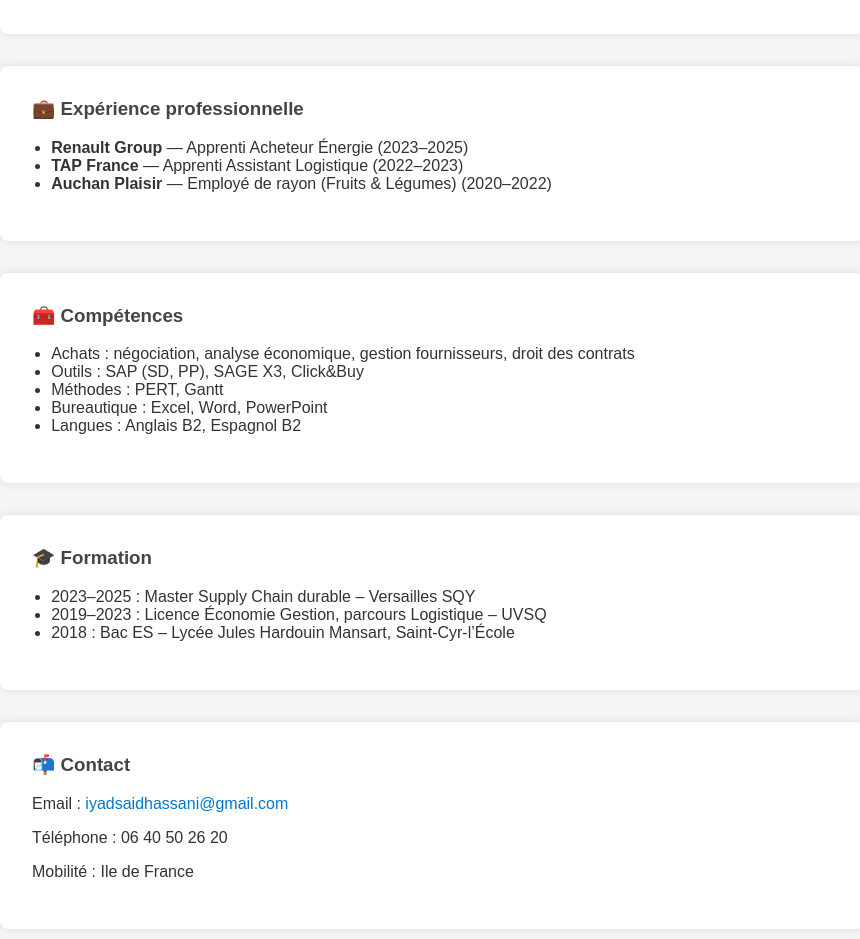
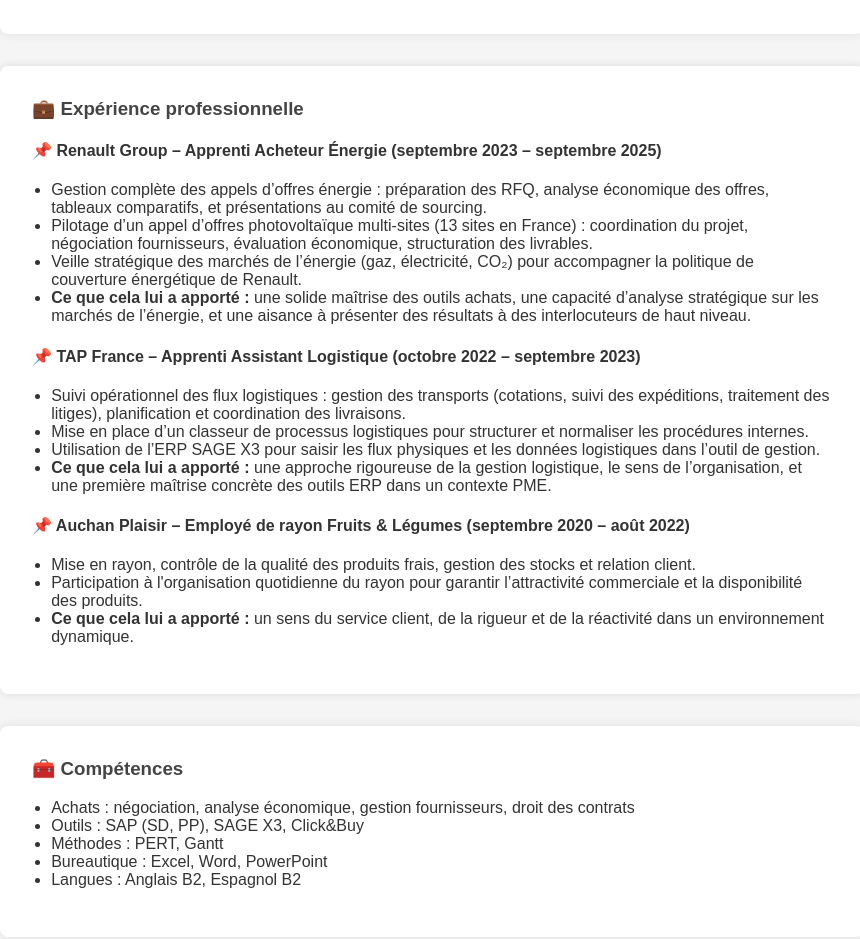
Before and after one commit to uvsq22103456/Iyad-candidature, a plain HTML site: page index.html in a window 1280 px wide. Shown: the part 1180-2119 px from the top of the page, without its empty margins (208-1068 px from the left). Drawn offline with Linux system fonts and the light colour scheme.

Commit message:
Update index.html

```diff
--- a/index.html
+++ b/index.html
@@ -98,13 +98,32 @@
 
 
   <section>
-    <h3>💼 Expérience professionnelle</h3>
-    <ul>
-      <li><strong>Renault Group</strong> — Apprenti Acheteur Énergie (2023–2025)</li>
-      <li><strong>TAP France</strong> — Apprenti Assistant Logistique (2022–2023)</li>
-      <li><strong>Auchan Plaisir</strong> — Employé de rayon (Fruits & Légumes) (2020–2022)</li>
-    </ul>
-  </section>
+  <h3>💼 Expérience professionnelle</h3>
+
+  <h4>📌 Renault Group – Apprenti Acheteur Énergie (septembre 2023 – septembre 2025)</h4>
+  <ul>
+    <li>Gestion complète des appels d’offres énergie : préparation des RFQ, analyse économique des offres, tableaux comparatifs, et présentations au comité de sourcing.</li>
+    <li>Pilotage d’un appel d’offres photovoltaïque multi-sites (13 sites en France) : coordination du projet, négociation fournisseurs, évaluation économique, structuration des livrables.</li>
+    <li>Veille stratégique des marchés de l’énergie (gaz, électricité, CO₂) pour accompagner la politique de couverture énergétique de Renault.</li>
+    <li><strong>Ce que cela lui a apporté :</strong> une solide maîtrise des outils achats, une capacité d’analyse stratégique sur les marchés de l’énergie, et une aisance à présenter des résultats à des interlocuteurs de haut niveau.</li>
+  </ul>
+
+  <h4>📌 TAP France – Apprenti Assistant Logistique (octobre 2022 – septembre 2023)</h4>
+  <ul>
+    <li>Suivi opérationnel des flux logistiques : gestion des transports (cotations, suivi des expéditions, traitement des litiges), planification et coordination des livraisons.</li>
+    <li>Mise en place d’un classeur de processus logistiques pour structurer et normaliser les procédures internes.</li>
+    <li>Utilisation de l’ERP SAGE X3 pour saisir les flux physiques et les données logistiques dans l’outil de gestion.</li>
+    <li><strong>Ce que cela lui a apporté :</strong> une approche rigoureuse de la gestion logistique, le sens de l’organisation, et une première maîtrise concrète des outils ERP dans un contexte PME.</li>
+  </ul>
+
+  <h4>📌 Auchan Plaisir – Employé de rayon Fruits & Légumes (septembre 2020 – août 2022)</h4>
+  <ul>
+    <li>Mise en rayon, contrôle de la qualité des produits frais, gestion des stocks et relation client.</li>
+    <li>Participation à l'organisation quotidienne du rayon pour garantir l’attractivité commerciale et la disponibilité des produits.</li>
+    <li><strong>Ce que cela lui a apporté :</strong> un sens du service client, de la rigueur et de la réactivité dans un environnement dynamique.</li>
+  </ul>
+</section>
+
 
   <section>
     <h3>🧰 Compétences</h3>
```
